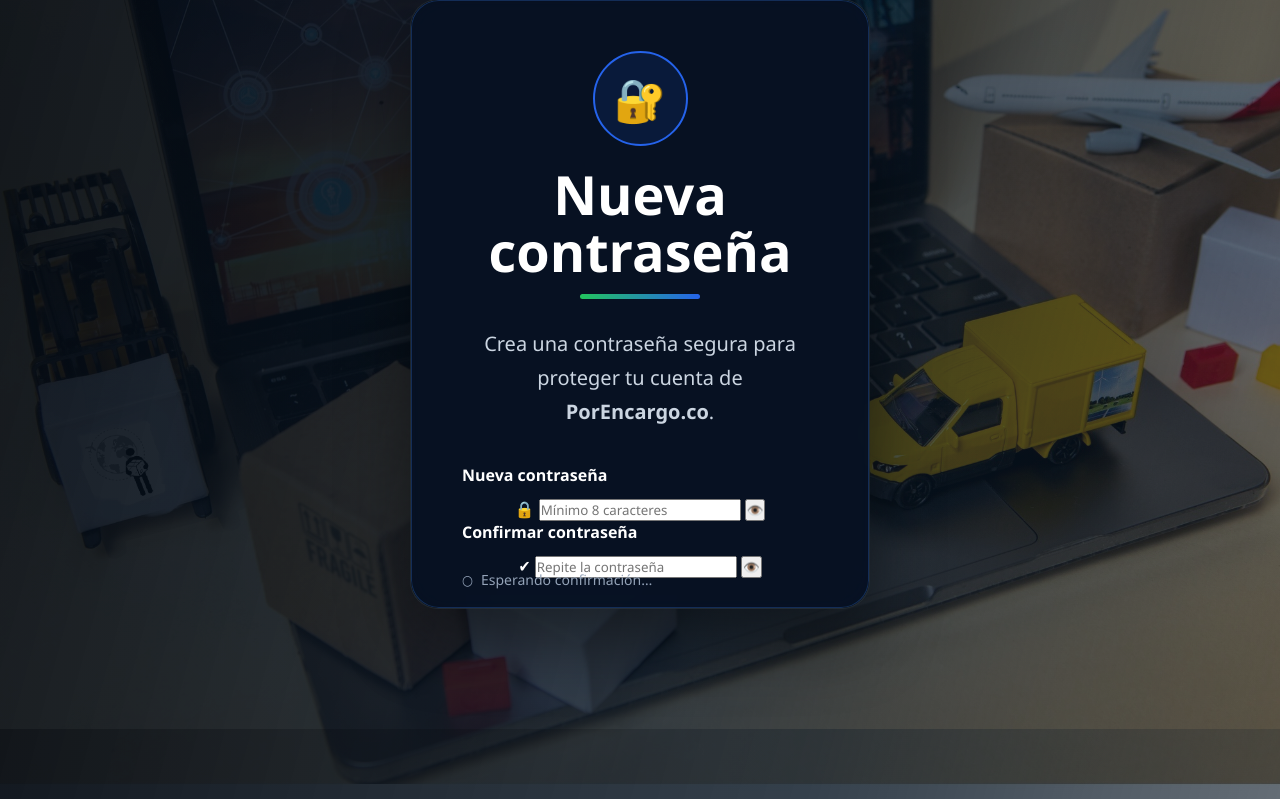
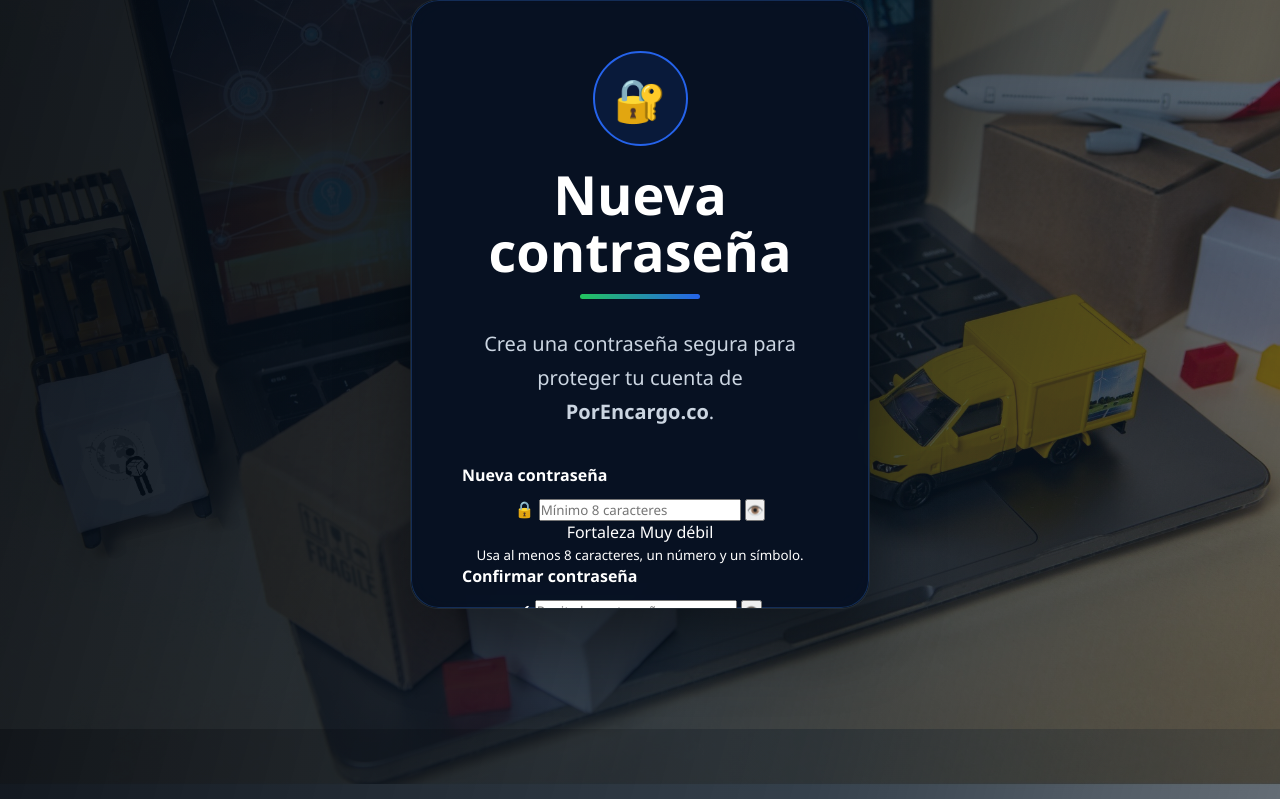
Before and after one commit to carloag210/Porencargo.co, a Python web app: template templates/reset_password.html in a window 1280 px wide. Shown: the part 71-870 px from the top of the page. Run offline with Jinja, Linux system fonts and the light colour scheme; the template is opened without the code that fills it, so the values that code supplies are empty.

Commit message:
Update reset_password.html

```diff
--- a/templates/reset_password.html
+++ b/templates/reset_password.html
@@ -39,6 +39,20 @@
                 👁️
             </button>
         </div>
+        <div class="strength-container">
+    <div class="strength-header">
+        <span>Fortaleza</span>
+        <span id="strength-label">Muy débil</span>
+    </div>
+
+    <div class="strength-bar">
+        <div id="strength-fill"></div>
+    </div>
+
+    <small id="strength-tip">
+        Usa al menos 8 caracteres, un número y un símbolo.
+    </small>
+</div>
 
         <label>Confirmar contraseña</label>
 
@@ -82,7 +96,9 @@
 const form = document.querySelector("form");
 const pass = document.getElementById("password");
 const confirmPass = document.getElementById("confirm_password");
-
+const strengthFill = document.getElementById("strength-fill");
+const strengthLabel = document.getElementById("strength-label");
+const strengthTip = document.getElementById("strength-tip");
 const status = document.getElementById("password-status");
 const icon = document.getElementById("status-icon");
 const text = document.getElementById("status-text");
@@ -107,7 +123,10 @@ function validarPassword(){
     }
 }
 
-pass.addEventListener("input", validarPassword);
+pass.addEventListener("input", () => {
+    validarPassword();
+    evaluarFortaleza();
+});
 confirmPass.addEventListener("input", validarPassword);
 
 form.addEventListener("submit", function(e){
```
